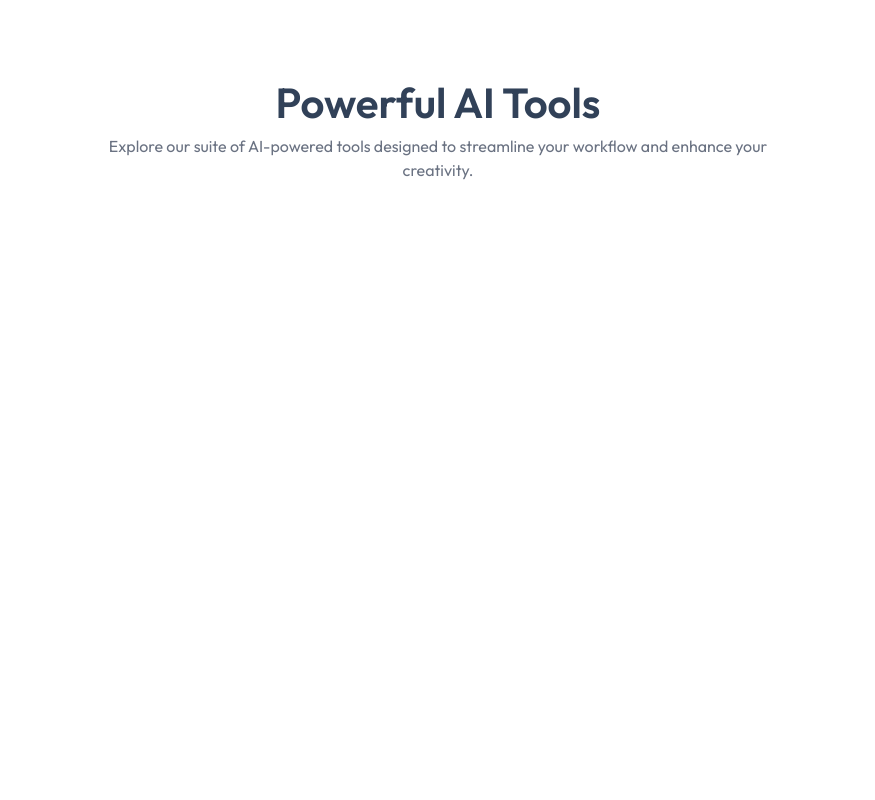
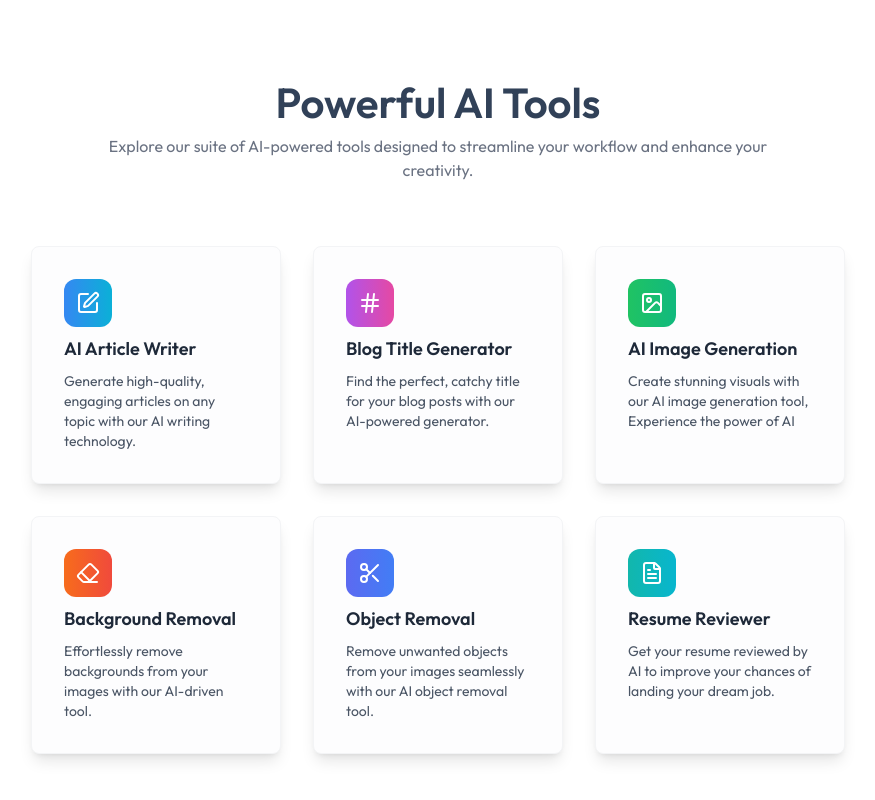
Before and after one commit to JayeshBadgujar18/QuickAi, a React (Vite) app: page / in a window 1280 px wide. Shown: the part 825-1625 px from the top of the page, without its empty margins (202-1077 px from the left). Before the commit the page ends 1151 px from the top, so only its background shows below. Built offline with nearby package versions, Linux system fonts and the light colour scheme; no server answers.

Commit message:
feat: add Aitools component to display available AI tools with navigation and authentication check

```diff
--- a/src/componets/Aitools.jsx
+++ b/src/componets/Aitools.jsx
@@ -1,9 +1,11 @@
 import React from 'react'
 import { useNavigate } from 'react-router-dom'
 import {AiToolsData} from '../assets/assets'
+import { useUser } from '@clerk/react'
 
 const Aitools = () => {
     const navigate=useNavigate();
+    const {user}=useUser();
   return (
     <div className='px-4 sm:px-20 xl:px-32 my-24'>
 
@@ -19,9 +21,16 @@ const Aitools = () => {
 
         <div className='flex flex-wrap mt-10 justify-center'>
 
-            {AiToolsData.map((item,index)=>{
+            {AiToolsData.map((tool,index)=>{
                 return(
-                    <div key={index} >
+                    <div key={index} className='max-w-xs sm:w-[250px] bg-[#FDFDFE] rounded-lg shadow-lg border border-gray-100 p-8 m-4 cursor-pointer hover:-translate-y-1 transition-all duration-300 cursor pointer'
+                     onClick={()=> user && navigate(tool.path)}>
+                        <tool.Icon className='text-white rounded-xl w-12 h-12 p-3' style={{background : `linear-gradient(to right, ${tool.bg.from}, ${tool.bg.to})`}}/>
+                        <h3 className='text-lg font-semibold text-gray-800 mb-2 mt-2'>{tool.title}</h3>
+                        <p className='text-gray-600 text-sm'>{tool.description}</p>
+
+
+
 
                     </div>
                 )
```
